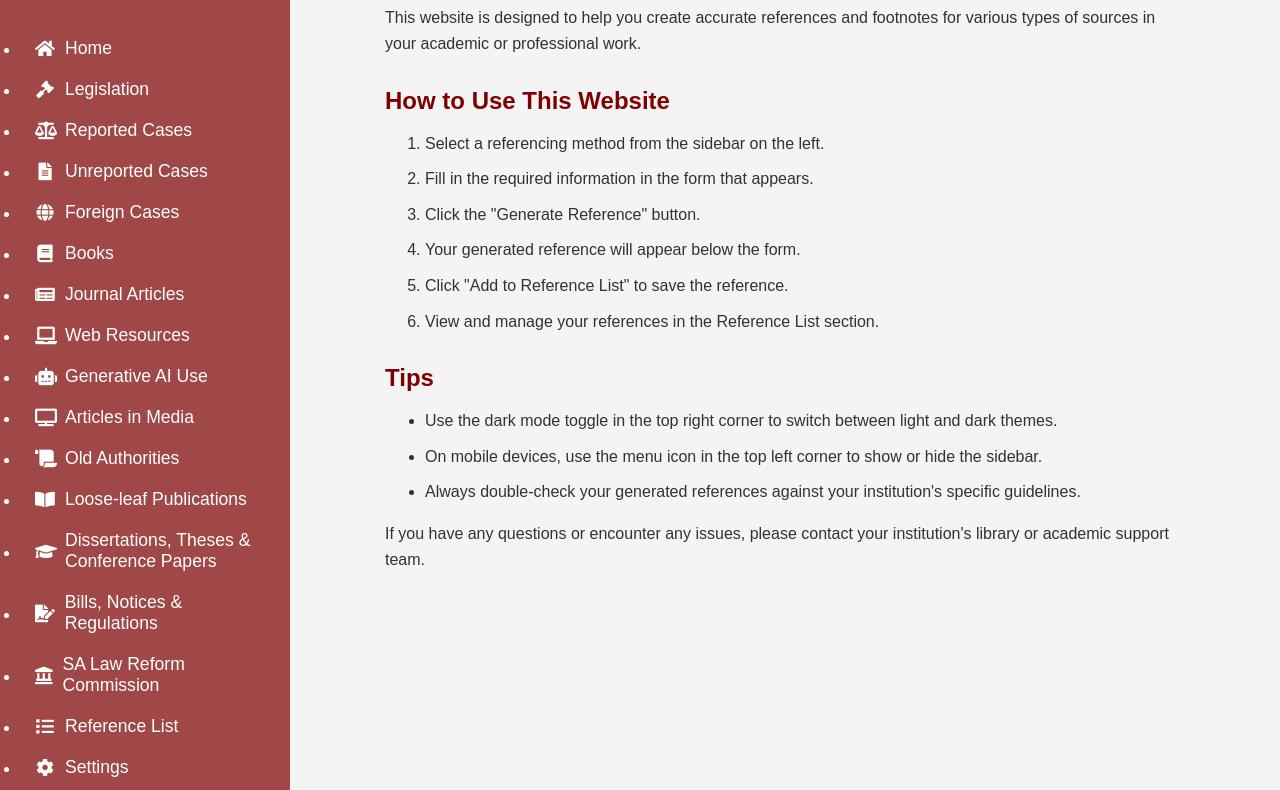
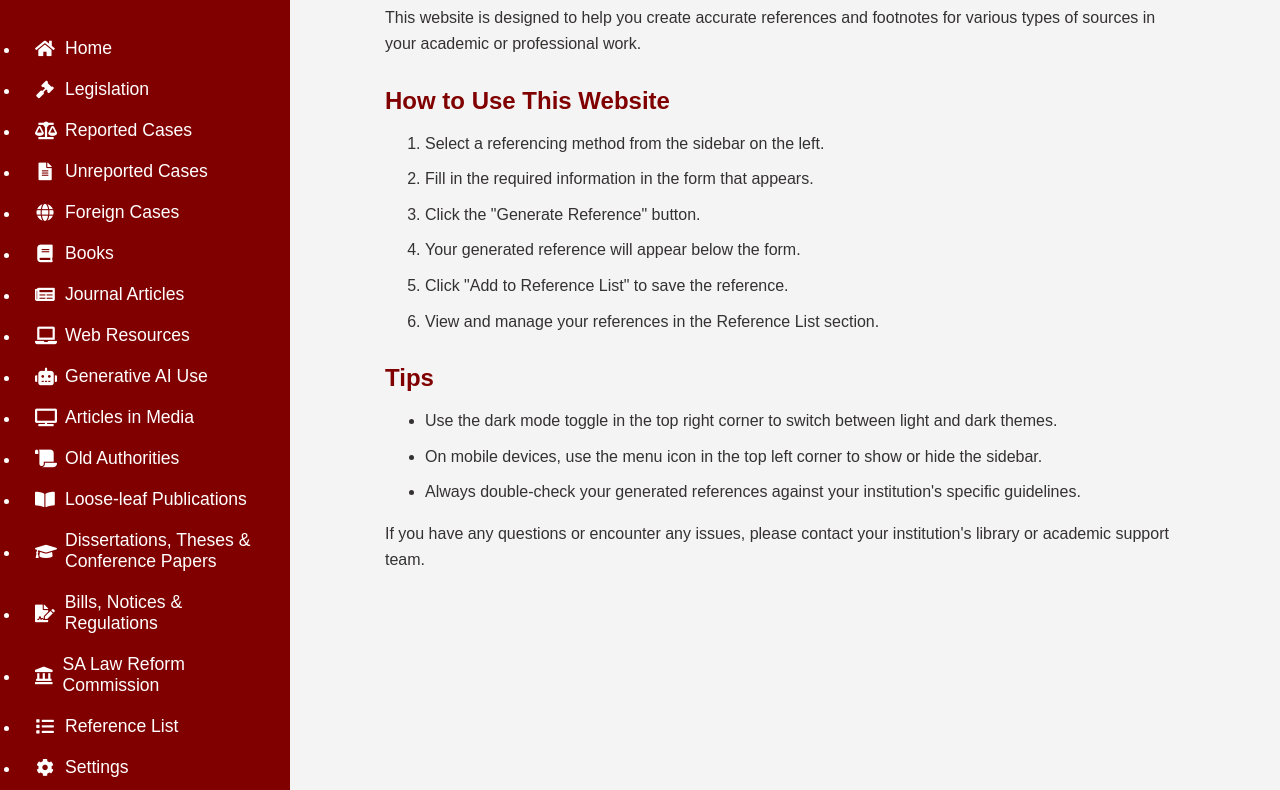
Before and after one commit to Vargr013/Vargr013.github.io, a plain HTML site: page index.html in a window 1280 px wide. Shown: the part 127-917 px from the top of the page. Drawn offline with Linux system fonts and the light colour scheme.

Commit message:
Changed the colour of the sidebar in light mode.

```diff
--- a/styles.css
+++ b/styles.css
@@ -1,7 +1,7 @@
 :root {
     --bg-color: #f4f4f4;
     --text-color: rgb(52, 49, 49);
-    --sidebar-bg: rgb(160, 71, 71);
+    --sidebar-bg: rgb(128, 0, 0);
     --sidebar-hover: #c25e5e;
     --sidebar-text: #fff;
     --accent-color: rgb(128, 0, 0);
```
